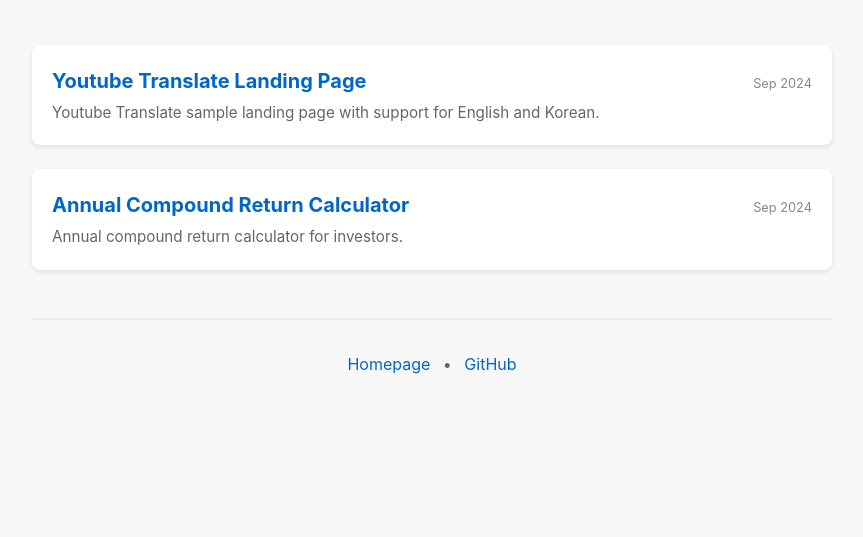
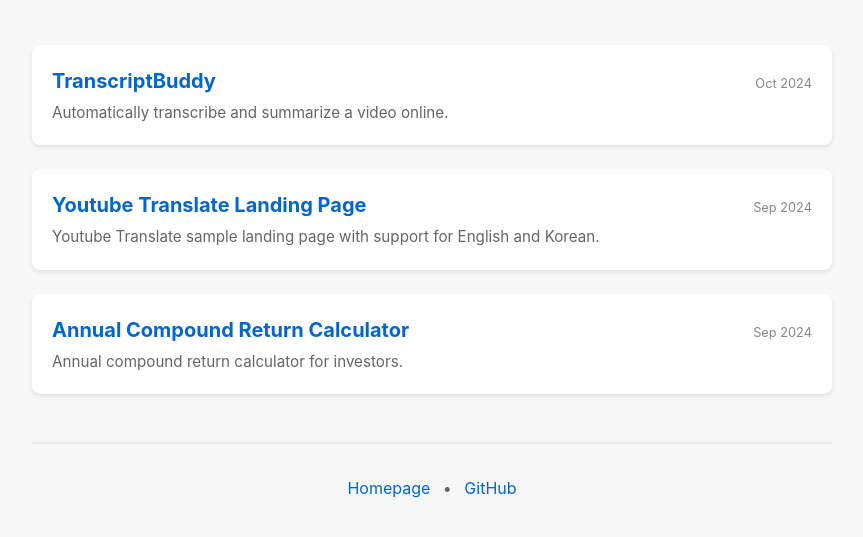
Before and after one commit to brianshin22/Tools, a plain HTML site: page index.html in a window 1280 px wide. Shown: the part 207-744 px from the top of the page, without its empty margins (208-1071 px from the left). Drawn offline with Linux system fonts and the light colour scheme.

Commit message:
added transcriptbuddy project as a link

```diff
--- a/index.html
+++ b/index.html
@@ -104,6 +104,13 @@
     <main class="projects">
         <div class="project-card">
             <h2>
+                <a href="https://transcriptbuddy.com">TranscriptBuddy</a>
+                <span class="project-date">Oct 2024</span>
+            </h2>
+            <p>Automatically transcribe and summarize a video online.</p>
+        </div>
+        <div class="project-card">
+            <h2>
                 <a href="youtube-translate">Youtube Translate Landing Page</a>
                 <span class="project-date">Sep 2024</span>
             </h2>
```
Also changed, not shown: transcriptbuddy.html (added, +11 -0 lines).
